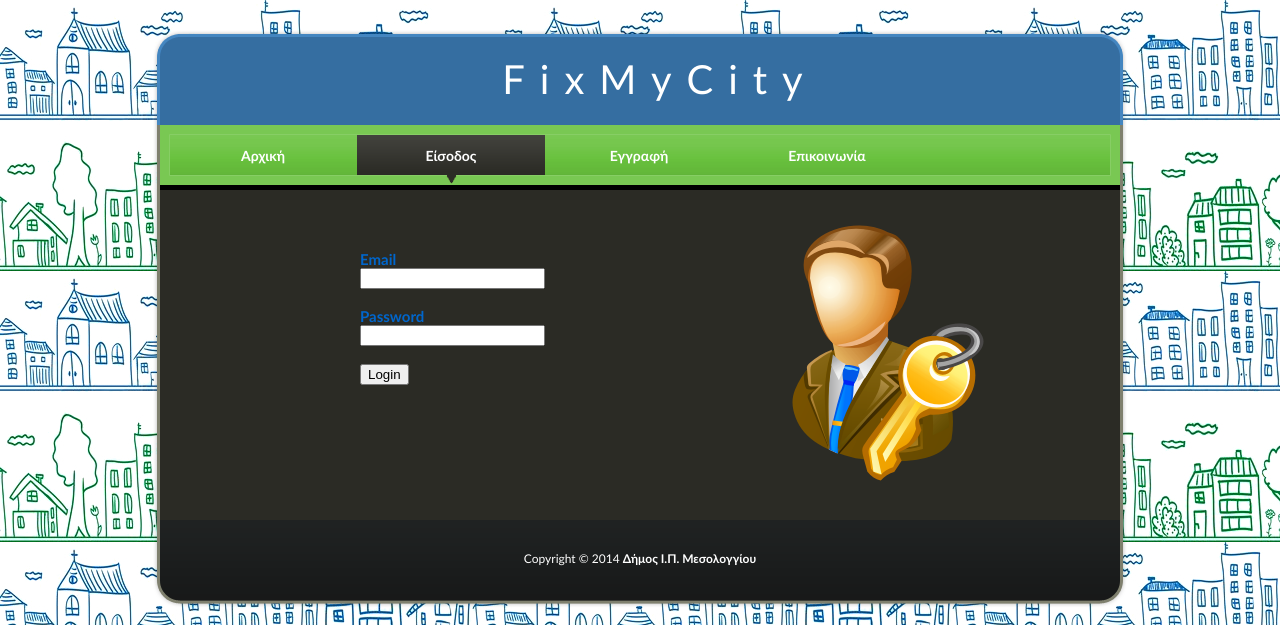
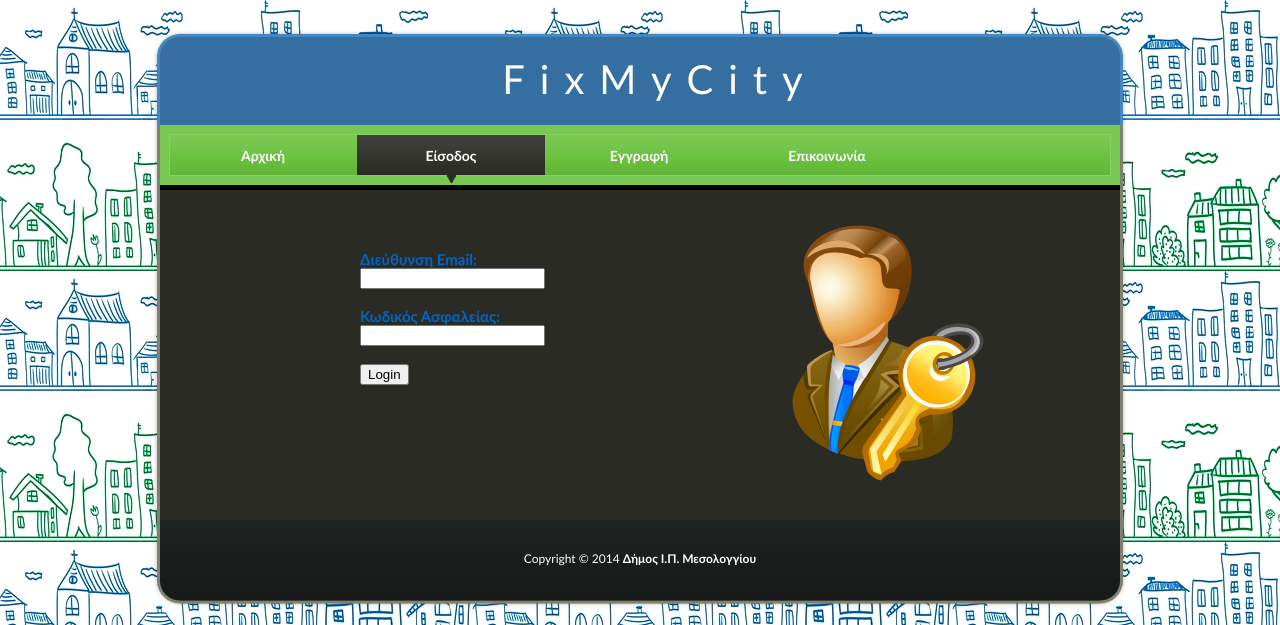
Before and after one commit to filippo-ceid/web_project, a PHP site: page /login.php in a window 1280 px wide. Shown: the top 625 px of the page. Run offline with PHP 8.4, Linux system fonts and the light colour scheme.

Commit message:
Ellhnika

```diff
--- a/login.php
+++ b/login.php
@@ -15,10 +15,10 @@
     <div id="top_panel">
 		<div class="login_field">
 			<form action="login.php" method="POST">
-				Email<br>
+				Διεύθυνση Email:<br>
 				<input type="text" name="email" value="<?php if(isset($_POST['email'])) { echo $_POST['email']; } ?>"/>
 				<div class="error_login_field"><?php echo $email_error_msg ?></div><br>
-				<br>Password<br>
+				<br>Κωδικός Ασφαλείας:<br>
 				<input type="password" name="password" />
 				<div class="error_login_field"><?php echo $pass_error_msg ?></div><br>
 				<br><input type="submit" name="submit" value="Login" />
```
